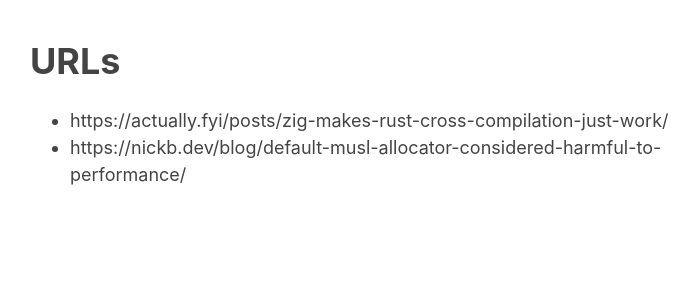
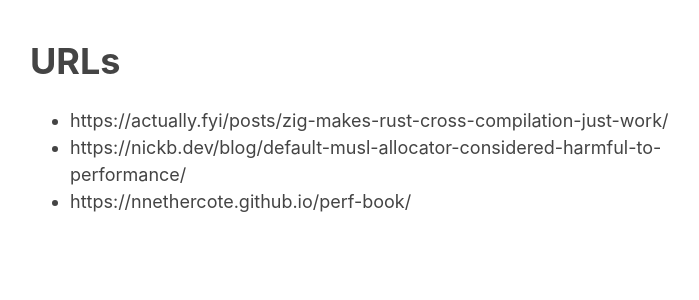
Before and after one commit to anttiharju/anttiharju.github.io, a Jekyll site: the page built from urls.md, in a window 1280 px wide. Shown: the top 300 px of the page, without its empty margins (285-984 px from the left). Built offline with Jekyll 4.4.1, drawn with Linux system fonts in a browser that asks for light colours; our own code applies the rules of GitHub Pages for plain Markdown files; the repository's description, which GitHub fills in, is left out; part of the change alters nothing that is shown.

Commit message:
Save Rust performance book

```diff
--- a/urls.md
+++ b/urls.md
@@ -2,3 +2,4 @@
 
 - https://actually.fyi/posts/zig-makes-rust-cross-compilation-just-work/
 - https://nickb.dev/blog/default-musl-allocator-considered-harmful-to-performance/
+- https://nnethercote.github.io/perf-book/
```
